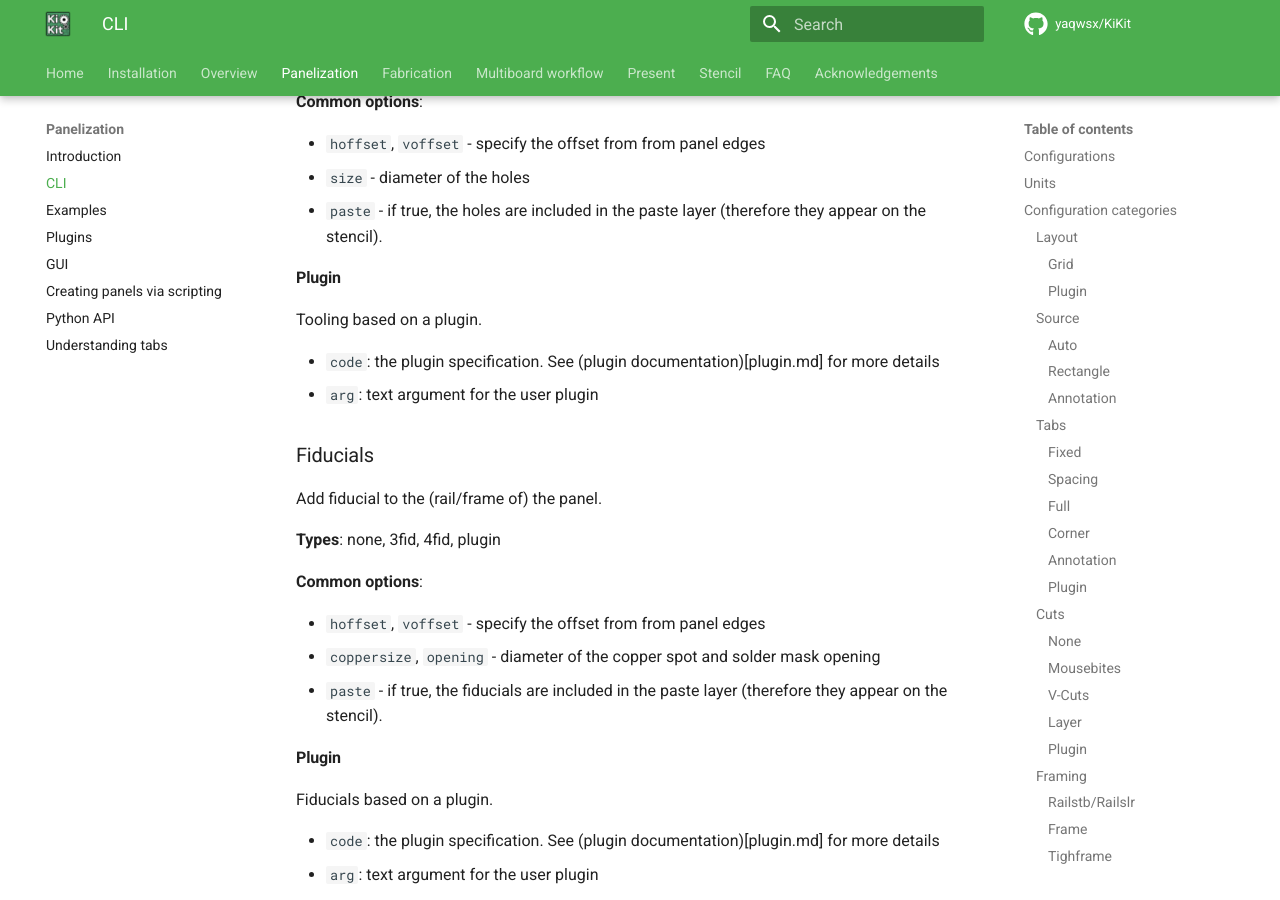
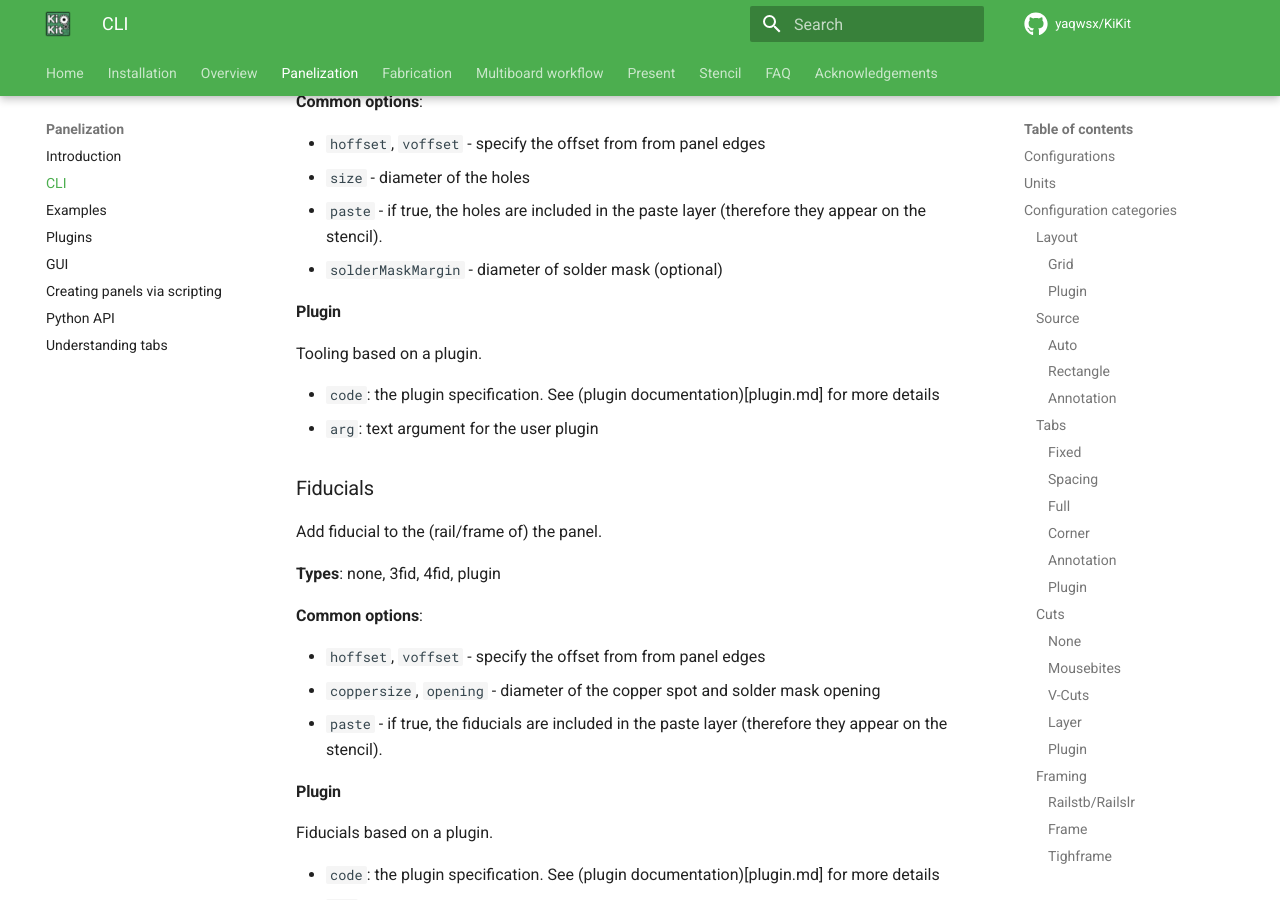
Before and after one commit to yaqwsx/KiKit, an MkDocs documentation site: the page built from docs/panelization/cli.md, in a window 1280 px wide and 900 px high, scrolled down 8743 px. Built offline with MkDocs 1.6.1 and Material for MkDocs 9.7.7, drawn with Linux system fonts in a browser that asks for light colours; comment, search, counter and statistics services are not loaded; the version menu is left out.

Commit message:
Add solderMaskMargin tooling note to cli.md

```diff
--- a/docs/panelization/cli.md
+++ b/docs/panelization/cli.md
@@ -416,6 +416,7 @@ by
 - `size` - diameter of the holes
 - `paste` - if true, the holes are included in the paste layer (therefore they
   appear on the stencil).
+- `solderMaskMargin` - diameter of solder mask (optional)
 
 #### Plugin
 
```
